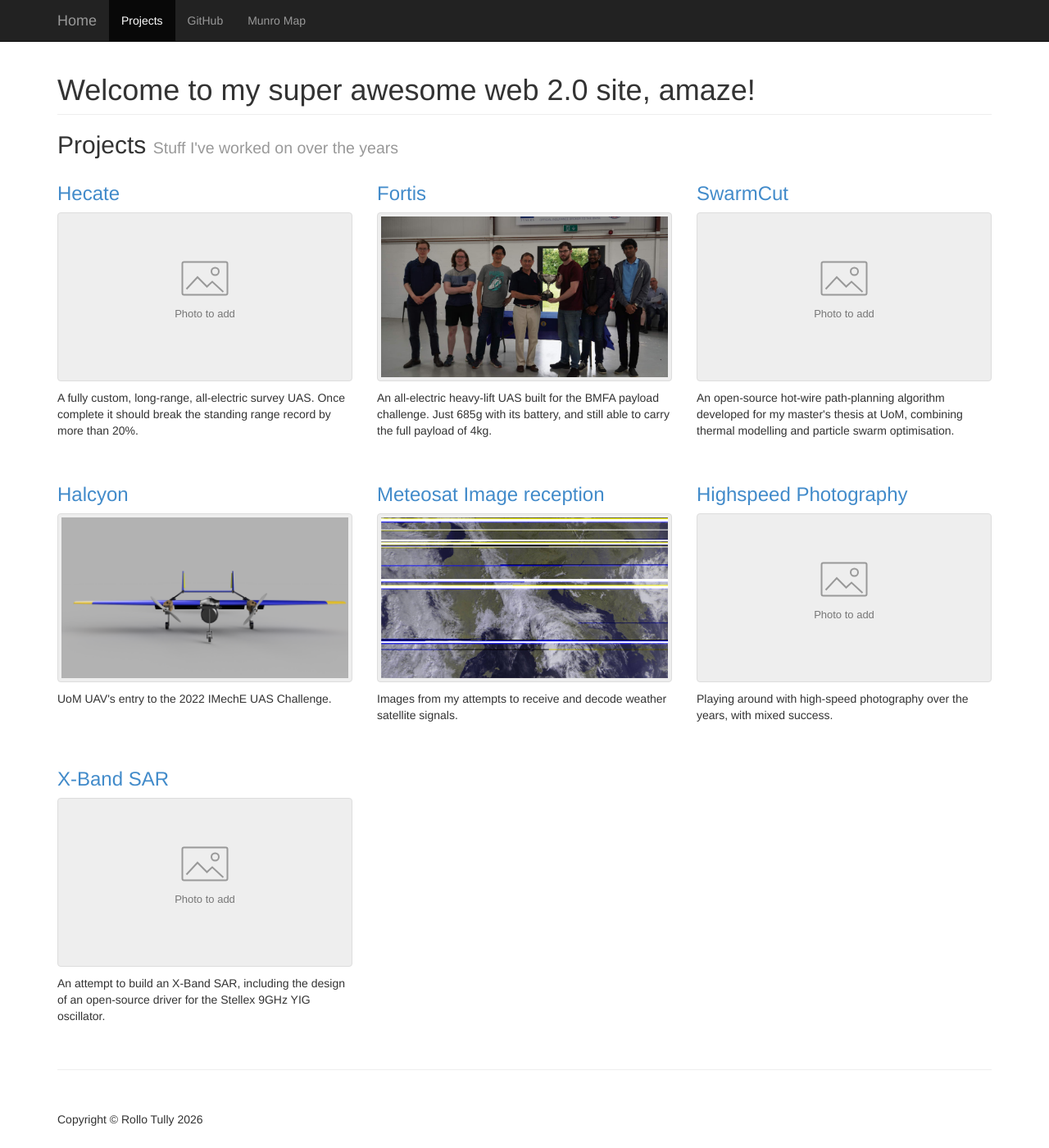
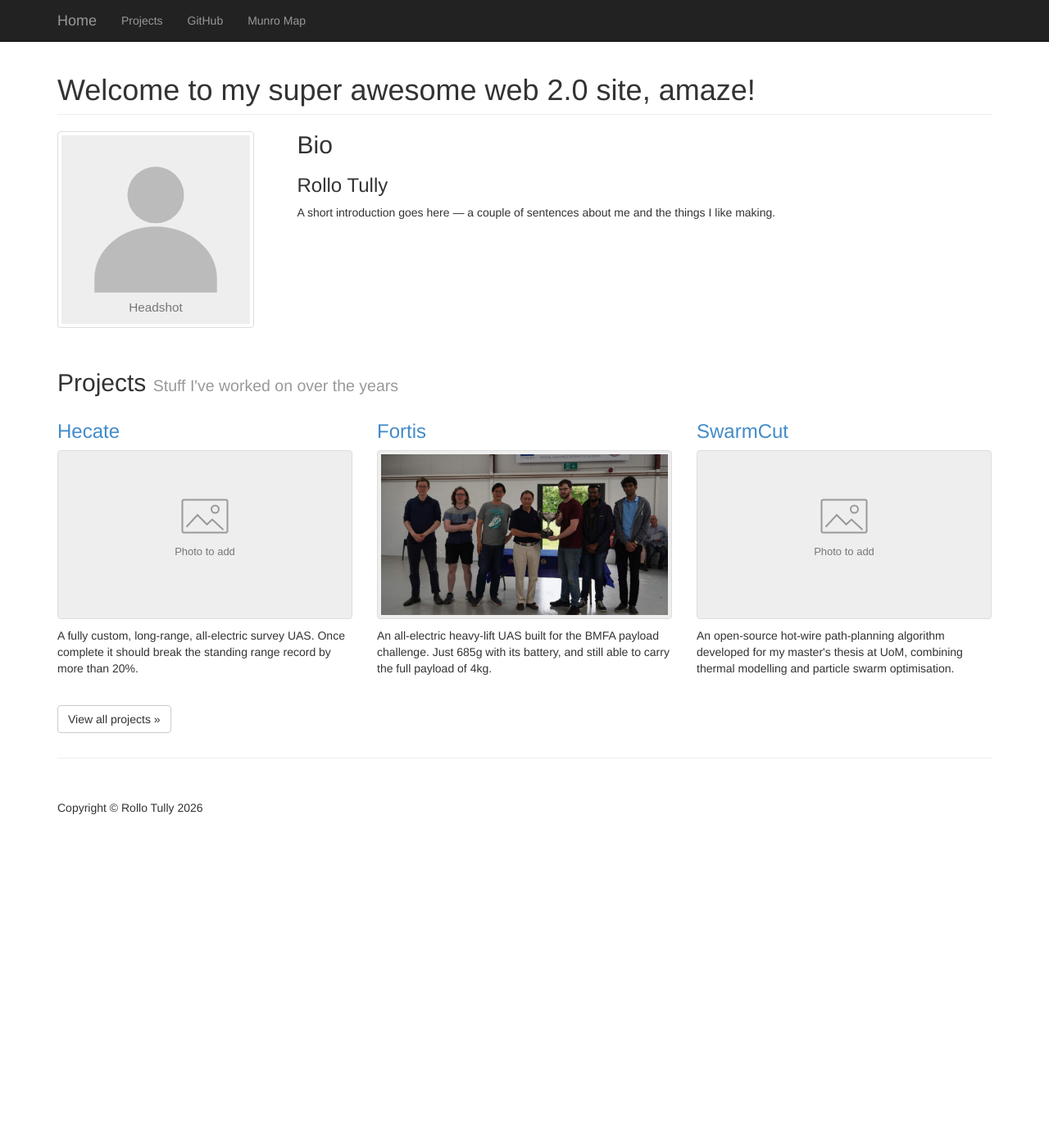
Before and after one commit to RolloTully/RolloTully.github.io, a Jekyll site: the page built from index.html, in a window 1280 px wide and 1400 px high. Shown: the whole window at 82% size. Built offline with Jekyll 4.4.1, drawn with Linux system fonts in a browser that asks for light colours.

```diff
--- /dev/null
+++ b/_data/bio.yml
@@ -0,0 +1,5 @@
+name: Rollo Tully
+headshot: /Images/headshot-placeholder.svg
+blurb: >-
+  A short introduction goes here — a couple of sentences about me and the
+  things I like making.
--- a/_layouts/default.html
+++ b/_layouts/default.html
@@ -20,11 +20,11 @@
             <span class="icon-bar"></span>
             <span class="icon-bar"></span>
           </button>
-          <a class="navbar-brand" href="{{ '/index.html' | relative_url }}">Home</a>
+          <a class="navbar-brand" href="{{ '/index.html' | relative_url }}"{% if page.home %} aria-current="page"{% endif %}>Home</a>
         </div>
         <div class="collapse navbar-collapse" id="site-navigation">
           <ul class="nav navbar-nav">
-            <li{% if page.home or page.project %} class="active"{% endif %}><a href="{{ '/index.html#projects' | relative_url }}">Projects</a></li>
+            <li{% if page.projects or page.project %} class="active"{% endif %}><a href="{{ '/projects.html' | relative_url }}">Projects</a></li>
             <li><a href="https://github.com/RolloTully">GitHub</a></li>
             <li><a href="{{ '/munro_map.html' | relative_url }}">Munro Map</a></li>
           </ul>
--- a/_layouts/gallery.html
+++ b/_layouts/gallery.html
@@ -7,7 +7,7 @@ layout: default
 {% assign media_count = 0 %}
 
 <h1 class="page-header">{{ project.name | escape }}</h1>
-<p><a href="{{ '/index.html' | relative_url }}#{{ project.id }}">&laquo; Back to projects</a></p>
+<p><a href="{{ '/projects.html' | relative_url }}#{{ project.id }}">&laquo; Back to projects</a></p>
 
 <div class="project-gallery">
   {% comment %}Discover photos and videos at build time; no HTML edits needed.{% endcomment %}
--- /dev/null
+++ b/_layouts/project-list.html
@@ -0,0 +1,44 @@
+---
+layout: default
+---
+{{ content }}
+
+{% assign project_limit = page.project_limit | default: site.data.projects.size %}
+{% assign files = site.static_files | sort: 'path' %}
+<div class="row project-list">
+  {% for project in site.data.projects limit: project_limit %}
+    {% assign folder = '/Images/' | append: project.folder | append: '/' %}
+    {% assign preferred_cover = folder | append: project.cover %}
+    {% assign cover = '' %}
+    {% comment %}Use the first photo, unless a cover filename is set in the project data.{% endcomment %}
+    {% for file in files %}
+      {% assign extension = file.extname | downcase %}
+      {% if file.path contains folder and site.image_extensions contains extension %}
+        {% if cover == '' %}{% assign cover = file.path %}{% endif %}
+        {% if file.path == preferred_cover %}
+          {% assign cover = file.path %}
+          {% break %}
+        {% endif %}
+      {% endif %}
+    {% endfor %}
+    {% assign image_alt = project.name | append: ' project photo' %}
+    {% if cover == '' %}
+      {% assign cover = '/Images/project-placeholder.svg' %}
+      {% assign image_alt = project.name | append: ': photo to add' %}
+    {% endif %}
+    {% assign project_url = '/projects/' | append: project.id | append: '.html' %}
+    <div class="col-md-4 portfolio-item" id="{{ project.id }}">
+      <a class="project-link" href="{{ project_url | relative_url }}">
+        <h3>{{ project.name | escape }}</h3>
+        <img class="img-responsive img-thumbnail project-thumbnail"
+             src="{{ cover | url_encode | replace: '+', '%20' | replace: '%2F', '/' | relative_url }}"
+             alt="{{ image_alt | escape }}" loading="lazy" decoding="async">
+      </a>
+      <p>{{ project.description | escape }}</p>
+    </div>
+  {% endfor %}
+</div>
+
+{% if page.home %}
+  <p><a class="btn btn-default" href="{{ '/projects.html' | relative_url }}">View all projects &raquo;</a></p>
+{% endif %}
--- a/css/3-col-portfolio.css
+++ b/css/3-col-portfolio.css
@@ -1,5 +1,21 @@
 body {
 	margin-top: 50px; /* Space for the fixed Bootstrap navbar. */
+}
+
+.bio {
+	margin-bottom: 30px;
+}
+
+.bio h2 {
+	margin-top: 0;
+}
+
+.bio-headshot {
+	width: 100%;
+	max-width: 240px;
+	aspect-ratio: 1;
+	object-fit: cover;
+	margin-bottom: 20px;
 }
 
 .portfolio-item {
--- a/index.html
+++ b/index.html
@@ -1,44 +1,23 @@
 ---
-layout: default
+layout: project-list
 title: My super amazing so cool website
 description: A collection of Rollo Tully's aircraft, software, and other projects.
 home: true
+project_limit: 3
 ---
 <h1 class="page-header">Welcome to my super awesome web 2.0 site, amaze!</h1>
 
+<section class="row bio" aria-labelledby="bio-heading">
+  <div class="col-sm-3">
+    <img class="img-responsive img-thumbnail bio-headshot"
+         src="{{ site.data.bio.headshot | url_encode | replace: '+', '%20' | replace: '%2F', '/' | relative_url }}"
+         alt="Headshot" width="240" height="240">
+  </div>
+  <div class="col-sm-9">
+    <h2 id="bio-heading">Bio</h2>
+    <h3>{{ site.data.bio.name | escape }}</h3>
+    <p>{{ site.data.bio.blurb | escape }}</p>
+  </div>
+</section>
+
 <h2 id="projects">Projects <small>Stuff I've worked on over the years</small></h2>
-
-{% assign files = site.static_files | sort: 'path' %}
-<div class="row project-list">
-  {% for project in site.data.projects %}
-    {% assign folder = '/Images/' | append: project.folder | append: '/' %}
-    {% assign preferred_cover = folder | append: project.cover %}
-    {% assign cover = '' %}
-    {% comment %}Use the first photo, unless a cover filename is set in the project data.{% endcomment %}
-    {% for file in files %}
-      {% assign extension = file.extname | downcase %}
-      {% if file.path contains folder and site.image_extensions contains extension %}
-        {% if cover == '' %}{% assign cover = file.path %}{% endif %}
-        {% if file.path == preferred_cover %}
-          {% assign cover = file.path %}
-          {% break %}
-        {% endif %}
-      {% endif %}
-    {% endfor %}
-    {% assign image_alt = project.name | append: ' project photo' %}
-    {% if cover == '' %}
-      {% assign cover = '/Images/project-placeholder.svg' %}
-      {% assign image_alt = project.name | append: ': photo to add' %}
-    {% endif %}
-    {% assign project_url = '/projects/' | append: project.id | append: '.html' %}
-    <div class="col-md-4 portfolio-item" id="{{ project.id }}">
-      <a class="project-link" href="{{ project_url | relative_url }}">
-        <h3>{{ project.name | escape }}</h3>
-        <img class="img-responsive img-thumbnail project-thumbnail"
-             src="{{ cover | url_encode | replace: '+', '%20' | replace: '%2F', '/' | relative_url }}"
-             alt="{{ image_alt | escape }}" loading="lazy" decoding="async">
-      </a>
-      <p>{{ project.description | escape }}</p>
-    </div>
-  {% endfor %}
-</div>
--- a/munro_map.html
+++ b/munro_map.html
@@ -33,7 +33,7 @@
         <div class="collapse navbar-collapse navbar-ex1-collapse">
           <ul class="nav navbar-nav">
             <li><a href="./index.html">Home</a></li>
-            <li><a href="./index.html#projects">Projects</a></li>
+            <li><a href="./projects.html">Projects</a></li>
             <li><a href="https://github.com/RolloTully">GitHub</a></li>
             <li><a href="./munro_map.html">Munro Map</a></li>
           </ul>
```
Also changed, not shown: projects.html (+4 -3 lines), skills.html (deleted, +0 -144 lines), tool.html (deleted, +0 -150 lines), Images/headshot-placeholder.svg (added), readme.md, 1 other file.
